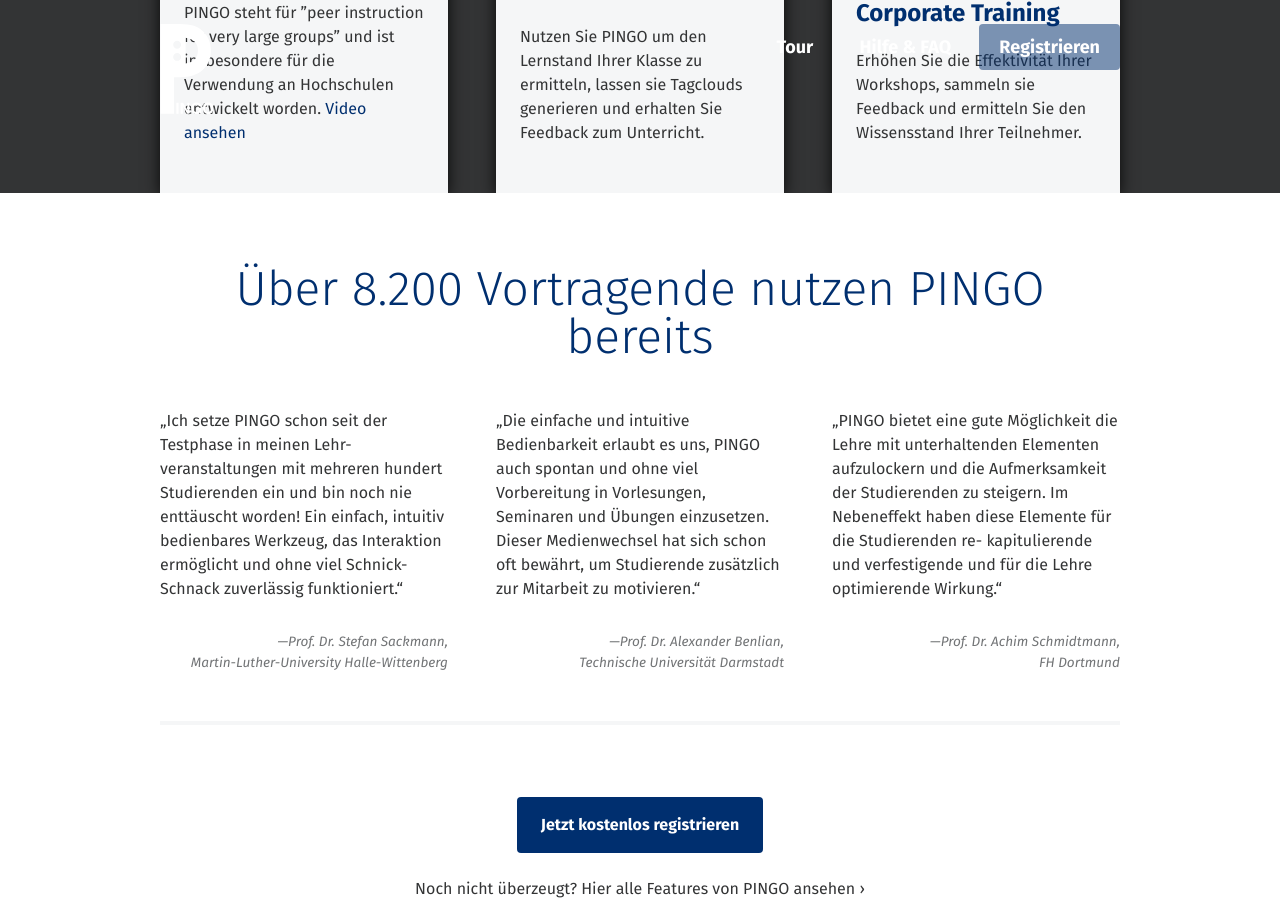
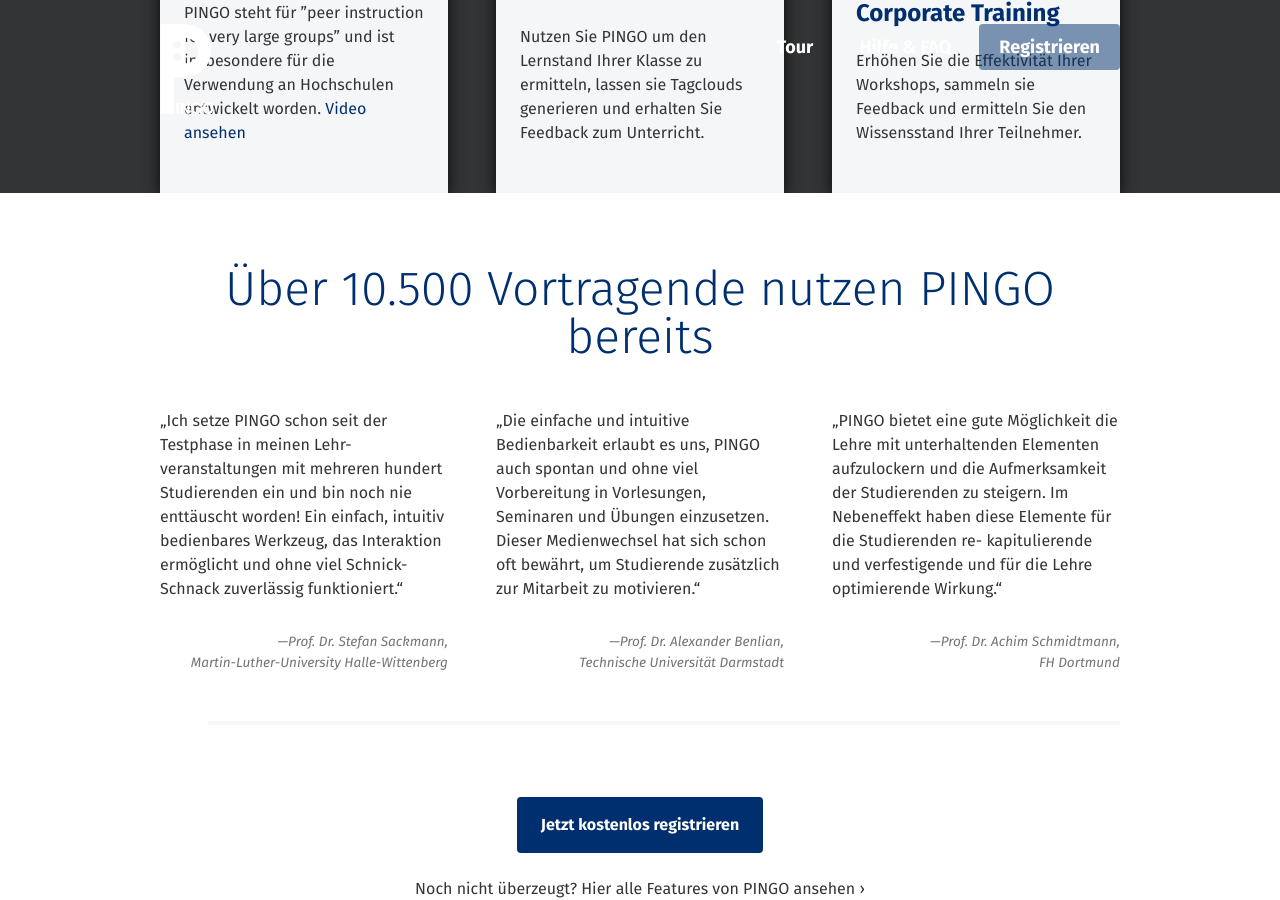
Before and after one commit to PingoUPB/pingoupb.github.io, a Jekyll site: the page built from de/index.html, in a window 1280 px wide and 900 px high, scrolled down 1535 px. Built offline with Jekyll 4.4.1, drawn with Linux system fonts in a browser that asks for light colours; nearby versions of some CDN libraries; Markdown is read by kramdown in place of the engine named in the settings.

Commit message:
updates the current no. of presenters (Deutsch).

```diff
--- a/_includes/container/testimonials.de.html
+++ b/_includes/container/testimonials.de.html
@@ -1,6 +1,6 @@
 <section class="testimonials">
 	<div class="centered">
-		<h1 class="testimonials__title">Über 8.200 Vortragende nutzen PINGO bereits</h1>
+		<h1 class="testimonials__title">Über 10.500 Vortragende nutzen PINGO bereits</h1>
 		<div class="grid">
 
 			{% for q in site.data.testimonials_de %}
@@ -11,6 +11,7 @@
 				<p class="testimonials__author">—{{ q.author }}</p>
 			</article>
 			{% endfor %}
+		</div>
 		<hr class="testimonials__border">
 	</div>
 </section>
```
